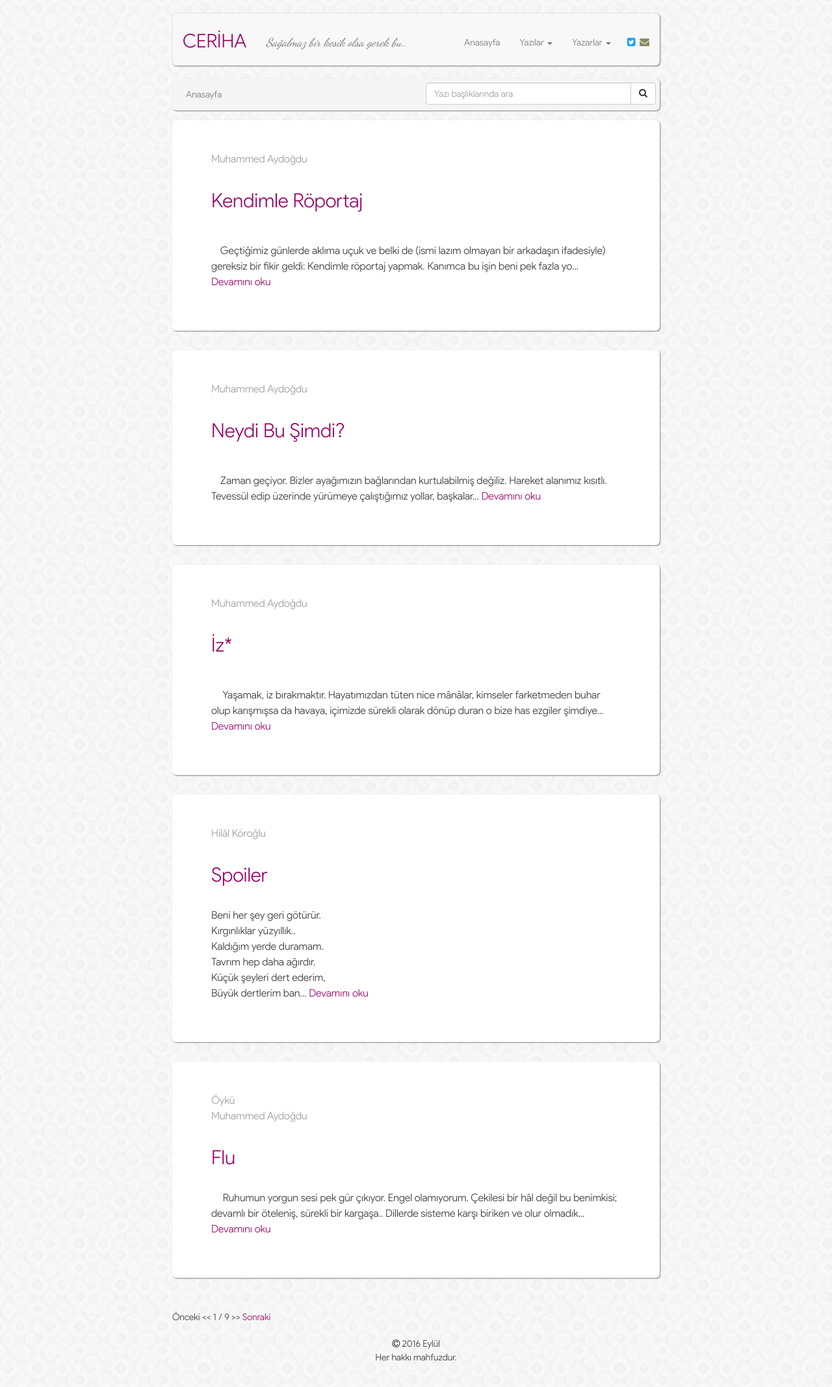
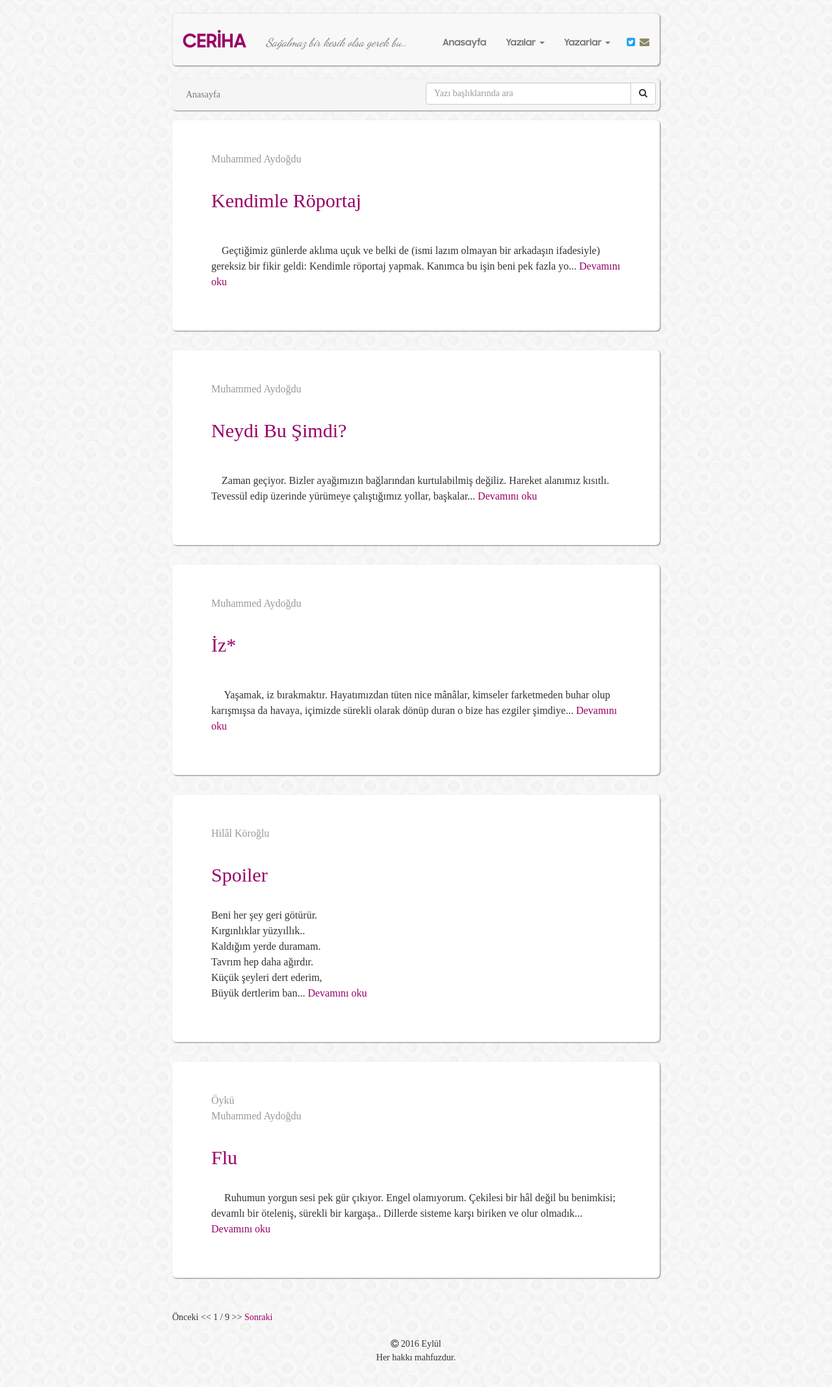
Before and after one commit to muhammedaydogdu/muhammedaydogdu.github.io, a Jekyll site: the page built from index.html, in a window 1280 px wide. Shown: the whole page at 65% size. Built offline with Jekyll 4.4.1, drawn with Linux system fonts in a browser that asks for light colours; some web fonts are replaced; the list of posts is cut into pages by our own code.

Commit message:
Update style.css

```diff
--- a/css/style.css
+++ b/css/style.css
@@ -11,6 +11,9 @@
 
   font-family: Product Sans;
   src: url('../fonts/ProductSans-Light.ttf');
+
+  font-family: Sharp Sans;
+  src: url('../fonts/samsungsharpsans-bold.otf');
 
 }
 
@@ -39,7 +42,7 @@
 
 .container .navbar {
   margin-top: 20px;
-  font-family: "Product Sans", "Times New Roman", serif;
+  font-family: "Sharp Sans", "Times New Roman", serif;
   padding: 15px 0 5px 0;
   box-shadow: 1px 1px 2px grey;
   border-radius: 6px;
```
